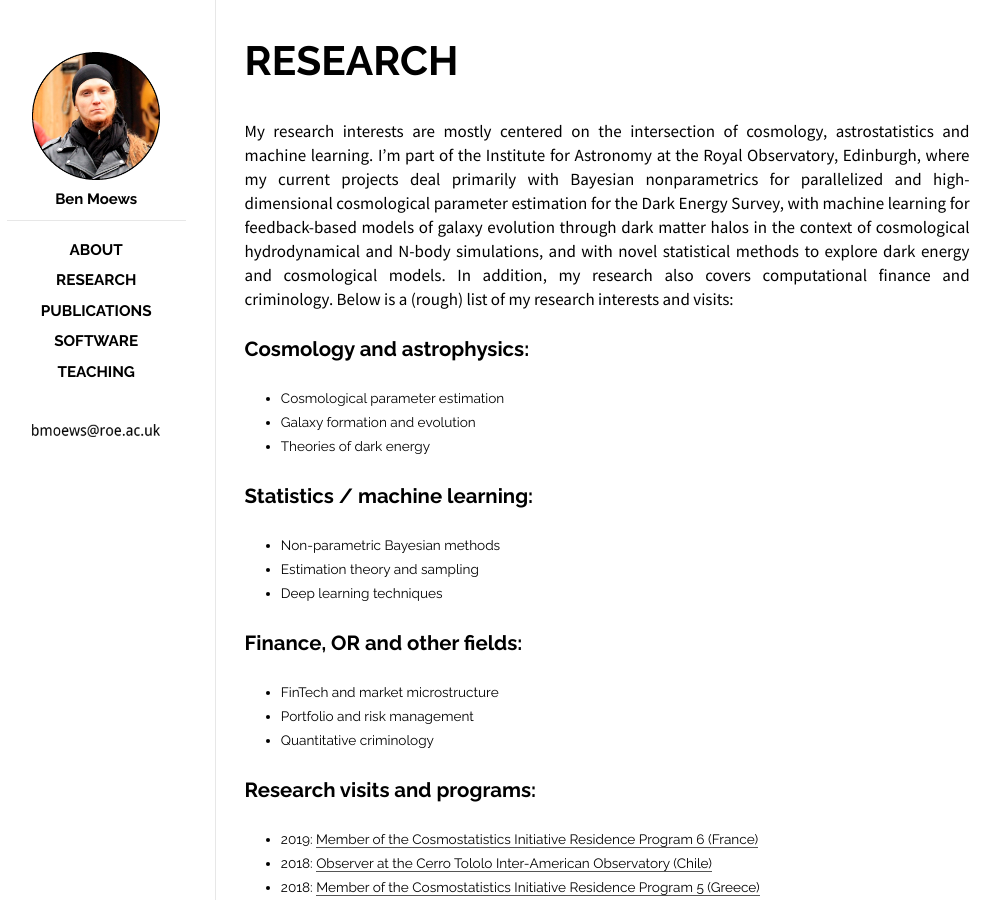
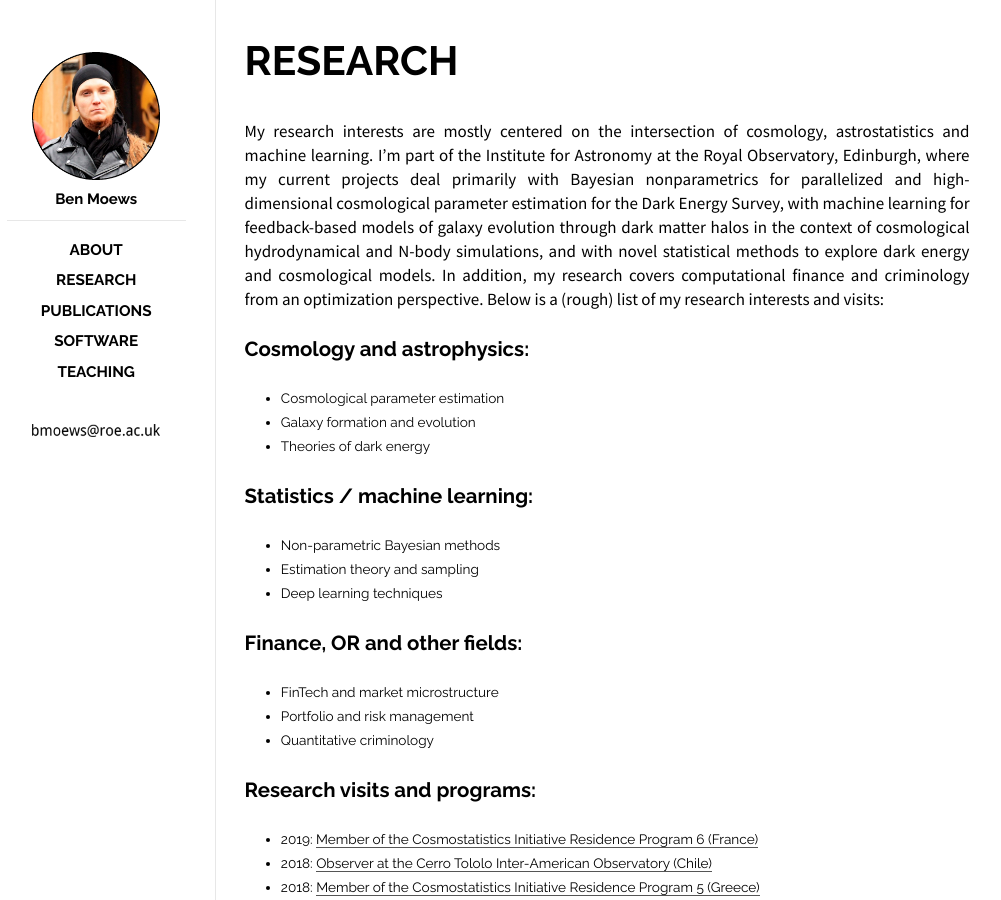
Before and after one commit to moews/moews.github.io, a Jekyll site: the page built from _posts/2017-03-26-research.md, in a window 1280 px wide. Shown: the whole page, without its empty margins (143-1144 px from the left). Built offline with Jekyll 4.4.1, drawn with Linux system fonts in a browser that asks for light colours.

Commit message:
Update 2017-03-26-research.md

```diff
--- a/_posts/2017-03-26-research.md
+++ b/_posts/2017-03-26-research.md
@@ -7,7 +7,7 @@
 ---
 
 <br>
-My research interests are mostly centered on the intersection of cosmology, astrostatistics and machine learning. I'm part of the Institute for Astronomy at the Royal Observatory, Edinburgh, where my current projects deal primarily with Bayesian nonparametrics for parallelized and high-dimensional cosmological parameter estimation for the Dark Energy Survey, with machine learning for feedback-based models of galaxy evolution through dark matter halos in the context of cosmological hydrodynamical and N-body simulations, and with novel statistical methods to explore dark energy and cosmological models. In addition, my research also covers computational finance and criminology. Below is a (rough) list of my research interests and visits:
+My research interests are mostly centered on the intersection of cosmology, astrostatistics and machine learning. I'm part of the Institute for Astronomy at the Royal Observatory, Edinburgh, where my current projects deal primarily with Bayesian nonparametrics for parallelized and high-dimensional cosmological parameter estimation for the Dark Energy Survey, with machine learning for feedback-based models of galaxy evolution through dark matter halos in the context of cosmological hydrodynamical and N-body simulations, and with novel statistical methods to explore dark energy and cosmological models. In addition, my research covers computational finance and criminology from an optimization perspective. Below is a (rough) list of my research interests and visits:
 
 ## Cosmology and astrophysics:
 
```
